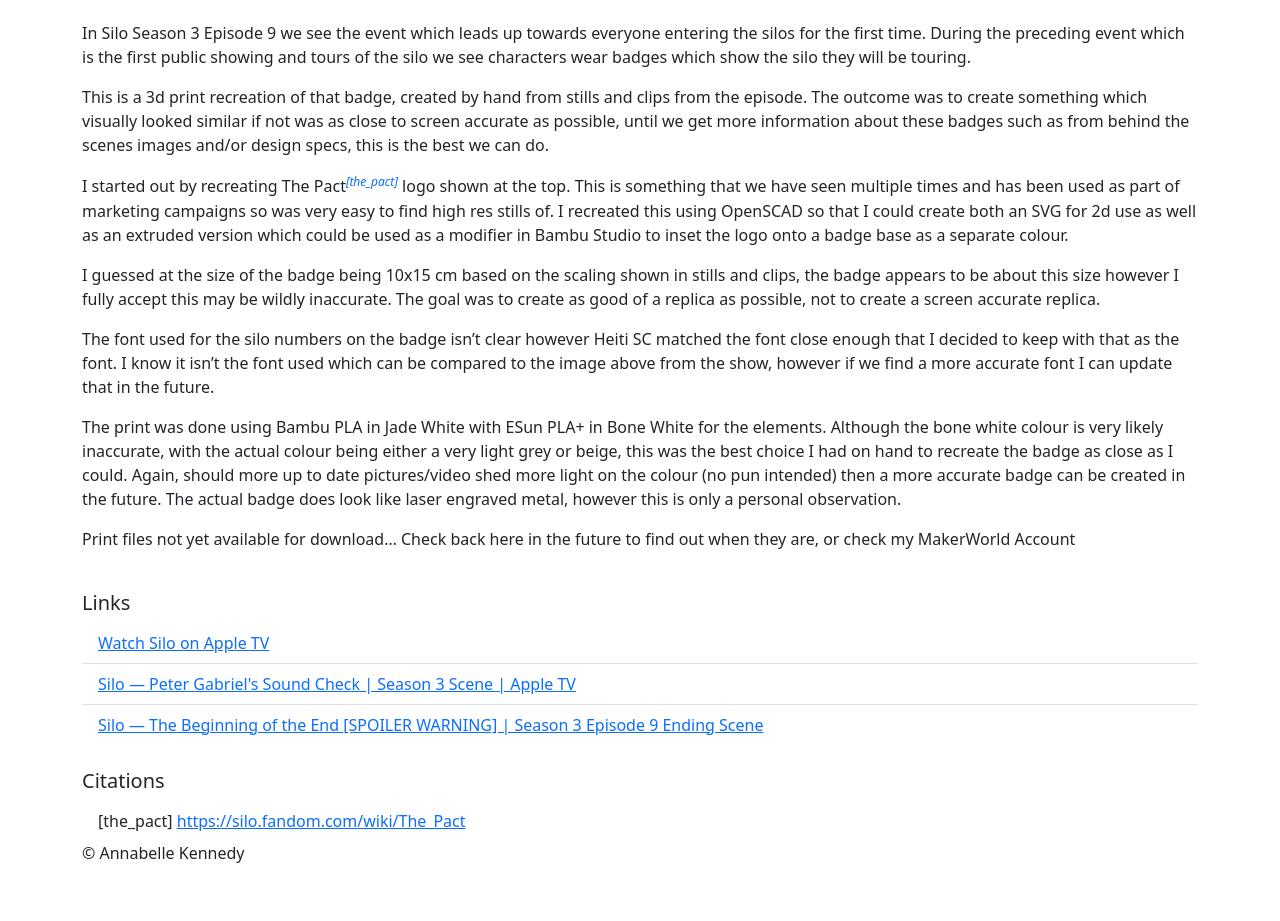
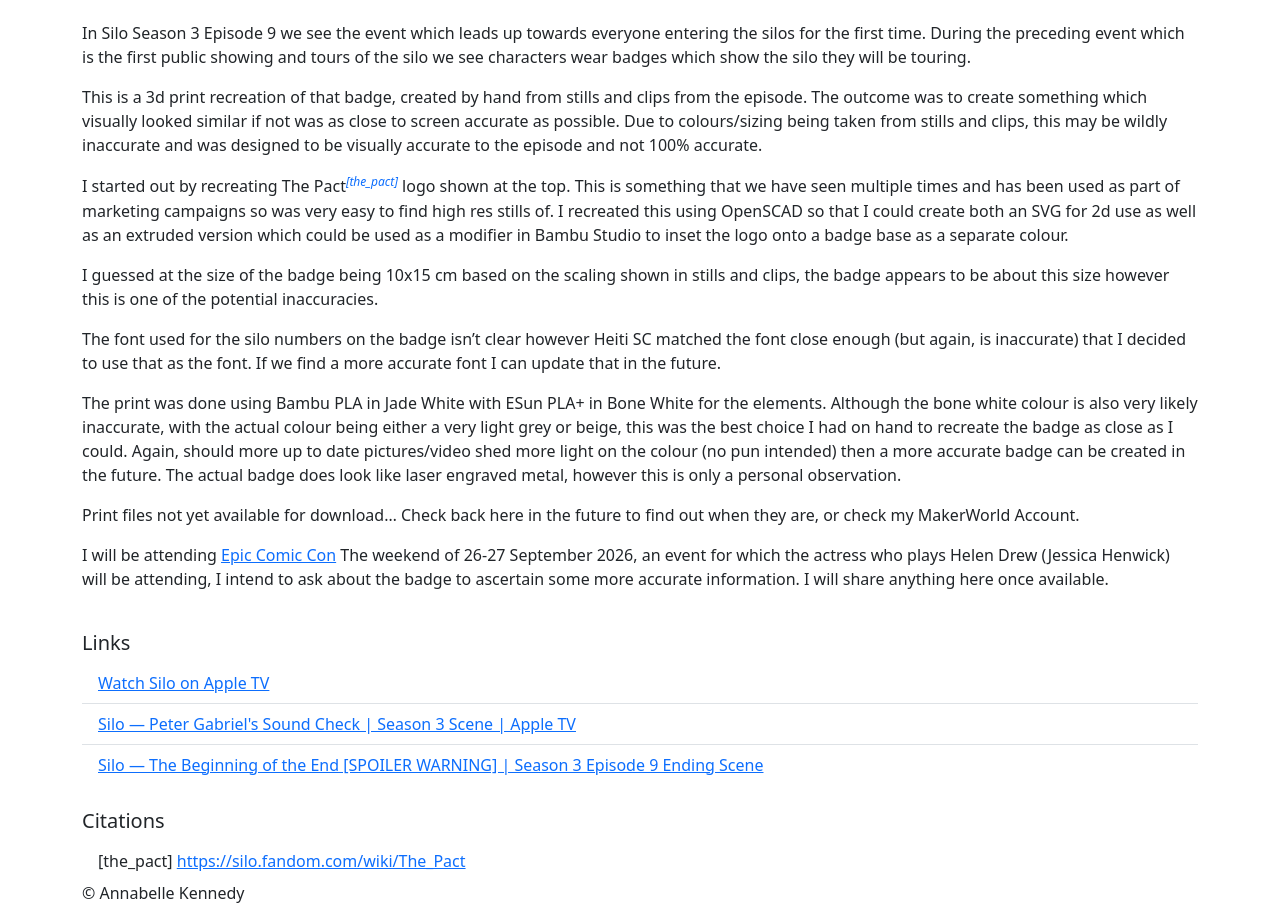
Before and after one commit to queekusme/queekusme.github.com, a Jekyll site: the page built from _projects/silo_tour_badge.md, in a window 1280 px wide, cut to the strip 234-1155 px from the top of the page. Built offline with Jekyll 4.4.1, drawn with Linux system fonts in a browser that asks for light colours; before the commit the page ends 1115 px from its top, so only the background shows below that.

Commit message:
Added final bits for silo badge page

```diff
--- a/_projects/silo_tour_badge.md
+++ b/_projects/silo_tour_badge.md
@@ -22,14 +22,17 @@ cite:
 
 In Silo Season 3 Episode 9 we see the event which leads up towards everyone entering the silos for the first time. During the preceding event which is the first public showing and tours of the silo we see characters wear badges which show the silo they will be touring.
 
-This is a 3d print recreation of that badge, created by hand from stills and clips from the episode. The outcome was to create something which visually looked similar if not was as close to screen accurate as possible, until we get more information about these badges such as from behind the scenes images and/or design specs, this is the best we can do.
+This is a 3d print recreation of that badge, created by hand from stills and clips from the episode. The outcome was to create something which visually looked similar if not was as close to screen accurate as possible. Due to colours/sizing being taken from stills and clips, this may be wildly inaccurate and was designed to be visually accurate to the episode and not 100% accurate.
+
 
 I started out by recreating The Pact<cite data-id="the_pact" /> logo shown at the top. This is something that we have seen multiple times and has been used as part of marketing campaigns so was very easy to find high res stills of. I recreated this using OpenSCAD so that I could create both an SVG for 2d use as well as an extruded version which could be used as a modifier in Bambu Studio to inset the logo onto a badge base as a separate colour.
 
-I guessed at the size of the badge being 10x15 cm based on the scaling shown in stills and clips, the badge appears to be about this size however I fully accept this may be wildly inaccurate. The goal was to create as good of a replica as possible, not to create a screen accurate replica.
+I guessed at the size of the badge being 10x15 cm based on the scaling shown in stills and clips, the badge appears to be about this size however this is one of the potential inaccuracies.
 
-The font used for the silo numbers on the badge isn't clear however Heiti SC matched the font close enough that I decided to keep with that as the font. I know it isn't the font used which can be compared to the image above from the show, however if we find a more accurate font I can update that in the future.
+The font used for the silo numbers on the badge isn't clear however Heiti SC matched the font close enough (but again, is inaccurate) that I decided to use that as the font. If we find a more accurate font I can update that in the future.
 
-The print was done using Bambu PLA in Jade White with ESun PLA+ in Bone White for the elements. Although the bone white colour is very likely inaccurate, with the actual colour being either a very light grey or beige, this was the best choice I had on hand to recreate the badge as close as I could. Again, should more up to date pictures/video shed more light on the colour (no pun intended) then a more accurate badge can be created in the future. The actual badge does look like laser engraved metal, however this is only a personal observation.
+The print was done using Bambu PLA in Jade White with ESun PLA+ in Bone White for the elements. Although the bone white colour is also very likely inaccurate, with the actual colour being either a very light grey or beige, this was the best choice I had on hand to recreate the badge as close as I could. Again, should more up to date pictures/video shed more light on the colour (no pun intended) then a more accurate badge can be created in the future. The actual badge does look like laser engraved metal, however this is only a personal observation.
 
-Print files not yet available for download... Check back here in the future to find out when they are, or check my MakerWorld Account
+Print files not yet available for download... Check back here in the future to find out when they are, or check my MakerWorld Account.
+
+I will be attending [Epic Comic Con](https://www.forthefans.uk/) The weekend of 26-27 September 2026, an event for which the actress who plays Helen Drew (Jessica Henwick) will be attending, I intend to ask about the badge to ascertain some more accurate information. I will share anything here once available.
```
Also changed, not shown: other parts of _projects/silo_tour_badge.md (+2 -2 lines), 1 other file.
